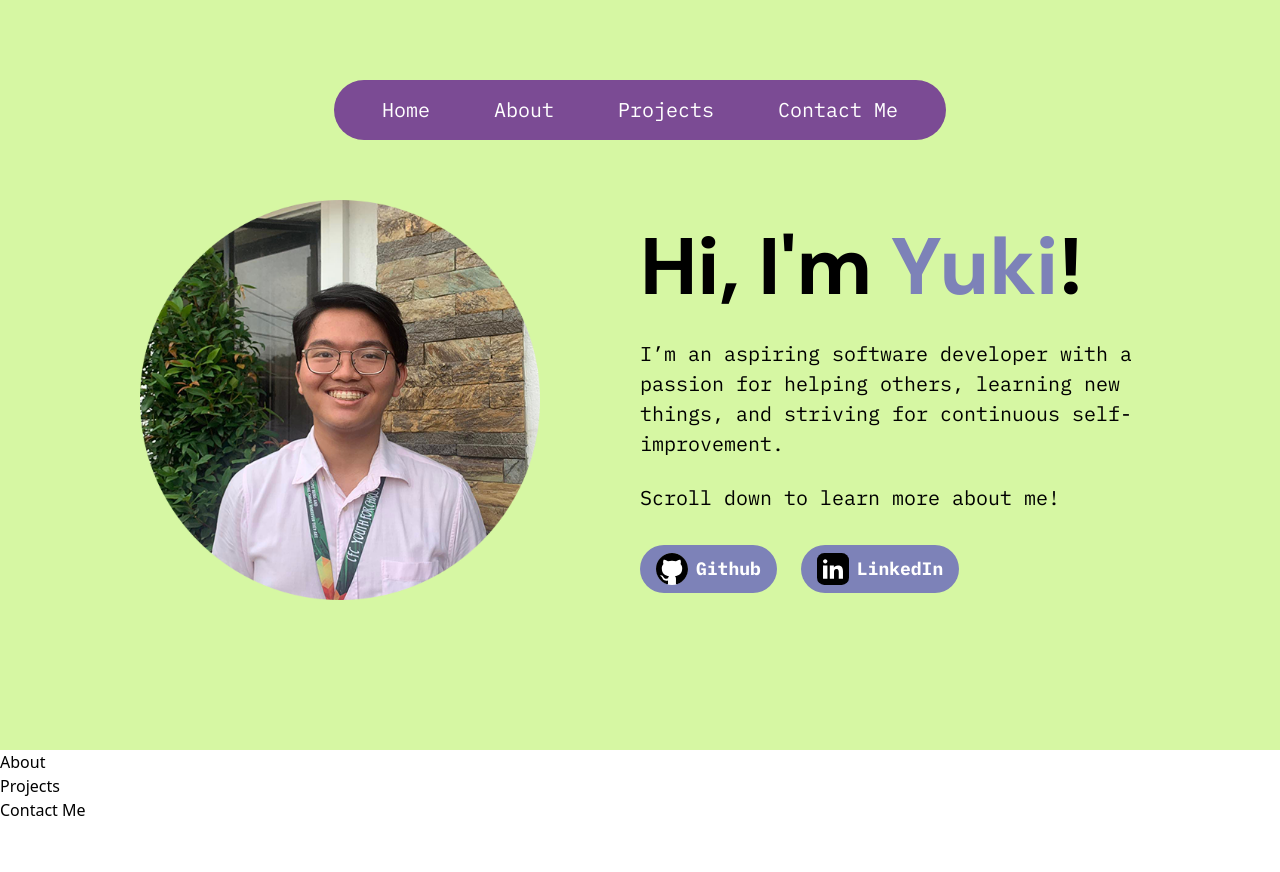
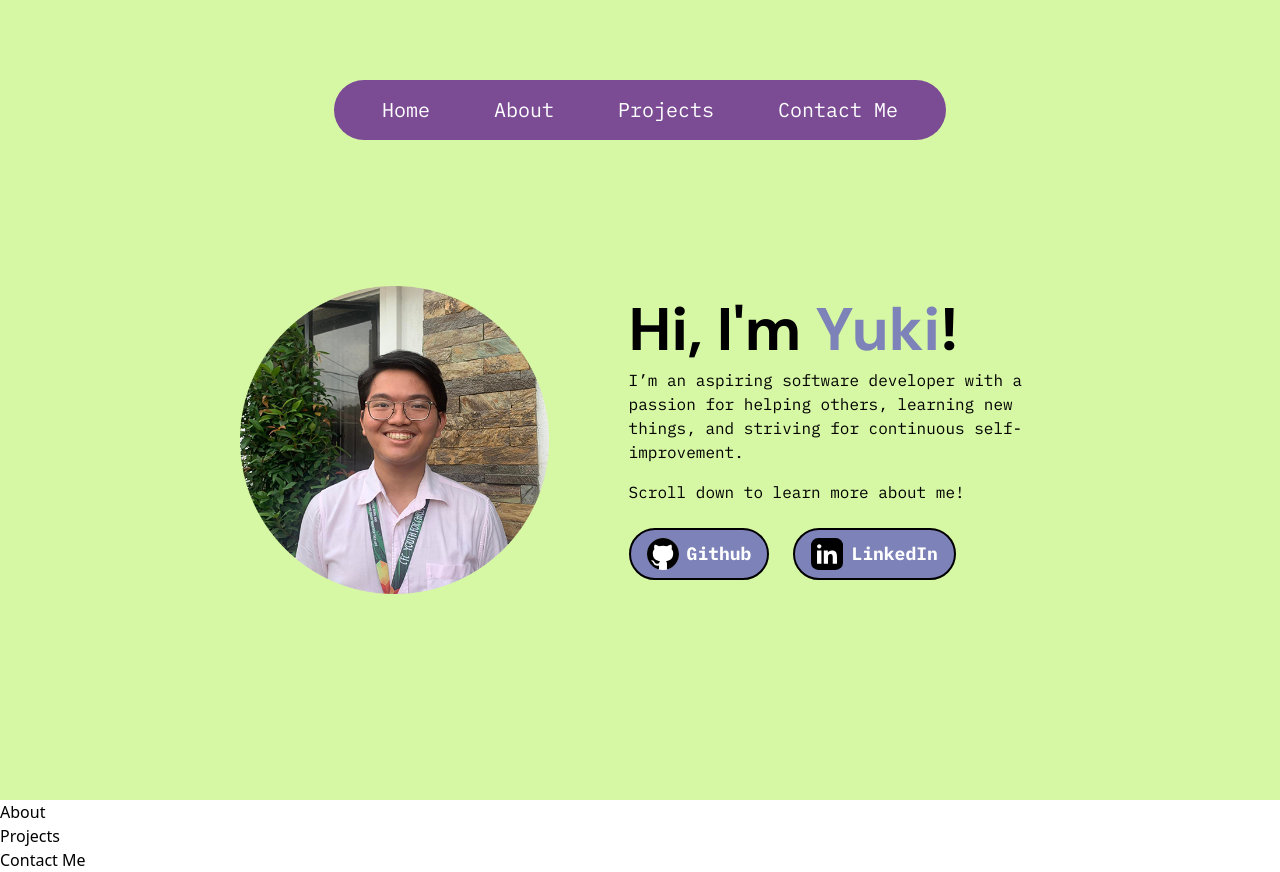
Before and after one commit to HappyPetDog/portfolio, an Angular app: page / in a window 1280 px wide. Before the commit the page ends 822 px from the top, so only its background shows below. Built offline with nearby package versions, Linux system fonts and the light colour scheme; a web font is replaced by a local one.

Commit message:
chore: convert home page css to tailwind

```diff
--- a/angular.json
+++ b/angular.json
@@ -8,7 +8,7 @@
       "schematics": {
         "@schematics/angular:application": {
           "inlineStyle": true,
-          "inlineTemplate": true
+          "inlineTemplate": false
         }
       },
       "root": "",
--- a/src/app/components/button/button.component.html
+++ b/src/app/components/button/button.component.html
@@ -1,4 +1,4 @@
-<button [style.background-color]="buttonColor()" class="rounded-full px-4 py-2">
+<button [style.background-color]="buttonColor()" class="rounded-full px-4 py-2 border-2 border-black">
     <div class="flex justify-center items-center gap-2">
         <img [src]="icon()" class="w-8 h-8">
         <a [href]="link()" target="_blank" class="font-ibm-plex-mono text-lg font-bold no-underline text-white">{{ text() }}</a>
--- a/src/app/components/button/button.component.ts
+++ b/src/app/components/button/button.component.ts
@@ -5,7 +5,6 @@ import { SvgIconComponent } from '../svg-icon/svg-icon.component';
   selector: 'app-button',
   imports: [],
   templateUrl: './button.component.html',
-  styleUrl: './button.component.css'
 })
 export class ButtonComponent {
   text = input<string>("Button");
--- a/src/app/home/home.component.css
+++ /dev/null
@@ -1,71 +0,0 @@
-.home {
-    background-color: #d6f7a3;
-    display: flex;
-    justify-content: center;
-    align-items: center;
-    gap: 100px;
-    padding: 150px 50px;
-    padding-top: 200px;
-}
-
-.left, .right {
-    flex-grow: 1;
-    display: flex;
-    justify-content: flex-end;
-    align-items: center;
-}
-
-.left {
-    img {
-        width: 100%;
-        max-width: 400px;
-    }
-}
-
-.right {
-    display: flex;
-    flex-direction: column;
-    justify-content: center;
-    gap: 12px;
-
-    .header {
-        width: 100%;
-    }
-    h1 {
-        font-family: 'DM Sans', sans-serif;
-        font-size: 80px;
-        font-weight: 800;
-        margin: 0;
-    }
-
-    .highlight {
-        color: #7d82b8;
-    }
-
-    p {
-        font-family: 'IBM Plex Mono', monospace;
-        font-size: 20px;
-        font-weight: 400;
-        width: 100%;
-        max-width: 500px;
-        margin: 0;
-    }
-
-    .buttons {
-        display: flex;
-        gap: 24px;
-    }
-
-    .text {
-        display: flex;
-        flex-direction: column;
-        gap: 24px;
-    }
-
-    .content {
-        display: flex;
-        flex-direction: column;
-        gap: 32px;
-        width: 100%;
-    }
-}
--- a/src/app/home/home.component.html
+++ b/src/app/home/home.component.html
@@ -1,13 +1,13 @@
-<div class="home">
-    <div class="left">
-        <img src="assets/images/profile.png">
+<div class="bg-light-green flex justify-center items-center gap-20 px-60 py-32 pt-52 min-h-screen">
+    <div class="flex justify-center items-center">
+        <img src="assets/images/profile.png" class="w-full max-w-sm">
     </div>
-    <div class="right">
-        <div class="header">
-            <h1>Hi, I'm <span class="highlight">Yuki</span>!</h1>
+    <div class="flex flex-col justify-center items-center gap-2">
+        <div class="w-full">
+            <h1 class="font-dm-sans text-6xl font-bold m-0">Hi, I'm <span class="text-blue">Yuki</span>!</h1>
         </div>
-        <div class="content">
-            <div class="text">
+        <div class="flex flex-col gap-6 w-full">
+            <div class="flex flex-col gap-4 font-ibm-plex-mono text-m font-normal w-full max-w-lg">
                 <p>
                     I’m an aspiring software developer with a passion for helping others, learning new things, and striving for continuous self-improvement.
                 </p>
@@ -15,7 +15,7 @@
                     Scroll down to learn more about me!
                 </p>
             </div>
-            <div class="buttons">
+            <div class="flex gap-6">
                 <app-button
                     [text]="'Github'"
                     [link]="'https://github.com/HappyPetDog'"
--- a/src/app/home/home.component.ts
+++ b/src/app/home/home.component.ts
@@ -9,7 +9,6 @@ import { ButtonComponent } from '../components/button/button.component';
   selector: 'app-home',
   imports: [ButtonComponent],
   templateUrl: './home.component.html',
-  styleUrl: './home.component.css'
 })
 export class HomeComponent {
 
--- a/tailwind.config.js
+++ b/tailwind.config.js
@@ -10,8 +10,10 @@ module.exports = {
         'ibm-plex-mono': ['"IBM Plex Mono"', 'monospace'],
       },
       colors: {
-        violet: '#7b4b94',
-        white: `#ffffff`,
+        'violet': '#7b4b94',
+        'white': '#ffffff',
+        'light-green': '#d6f7a3',
+        'blue': '#7d82b8'
 
       }
     },
```
Also changed, not shown: src/app/components/button/button.component.css (deleted, +0 -24 lines).
